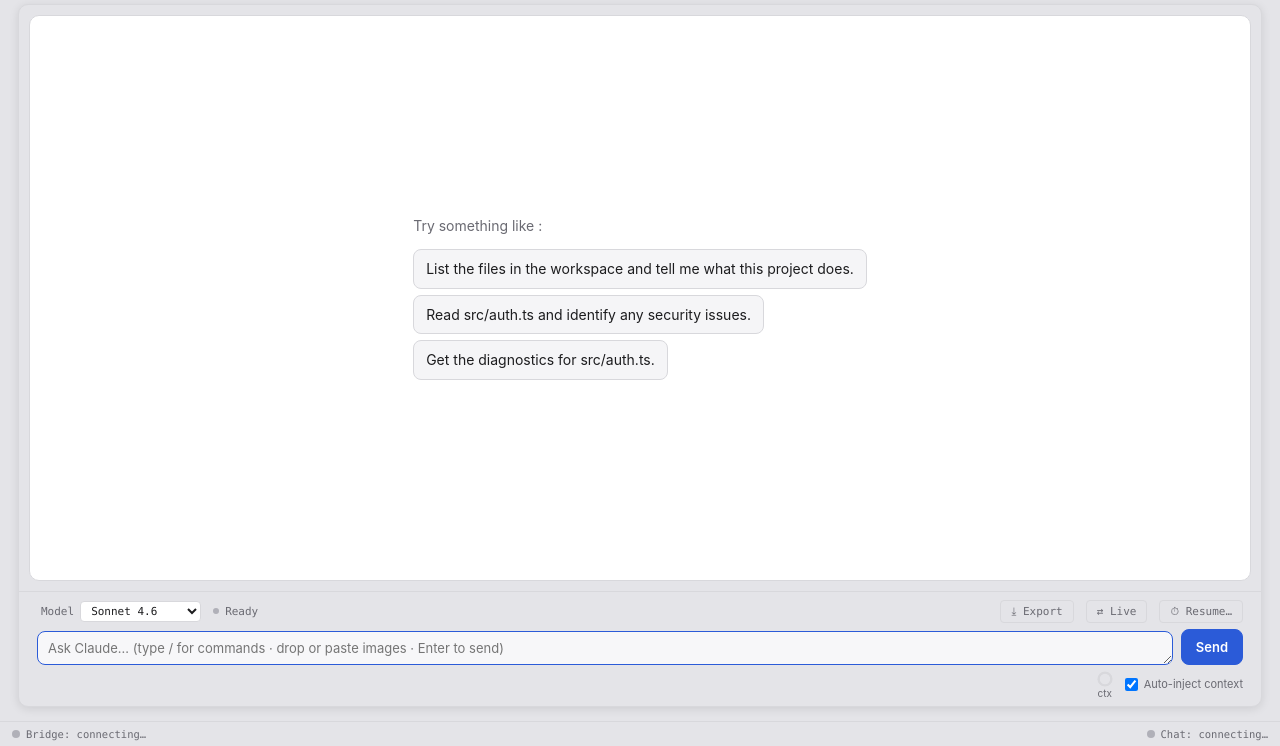
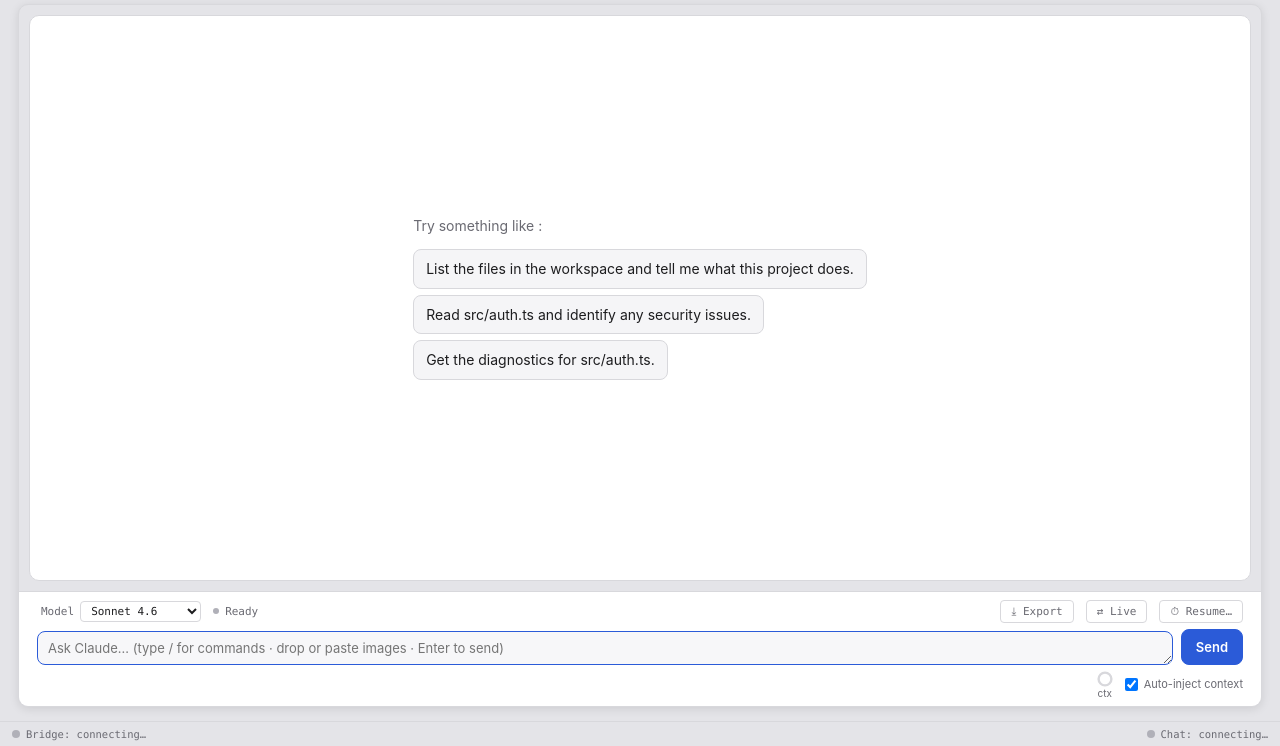
Before and after one commit to okapi-ca/claudecode-nova, a website: page claudecode-nova.novaextension/Scripts/chat-ui/index.html in a window 1280 px wide. Shown: the part 54-800 px from the top of the page. Drawn offline with nearby package versions, Linux system fonts and the light colour scheme; a small style sheet from the web is missing.

Commit message:
style(chat): keep the composer on the light card surface
Composer background transparent → var(--surface-card) so it stays on
the light surface rather than inheriting the desk-coloured parent.

Co-Authored-By: Claude Opus 4.7 <noreply@anthropic.com>

```diff
--- a/claudecode-nova.novaextension/Scripts/chat-ui/chat.css
+++ b/claudecode-nova.novaextension/Scripts/chat-ui/chat.css
@@ -1224,7 +1224,7 @@ body {
 
 /* The composer is part of the chat card — transparent so it inherits
    the card surface rather than the desk colour. */
-.chat-panel > .composer { background: transparent; }
+.chat-panel > .composer { background: var(--surface-card); }
 
 /* Status indicator moved from the topbar into the composer meta bar
    so the chat and chat-status info live together at the bottom. */
```
